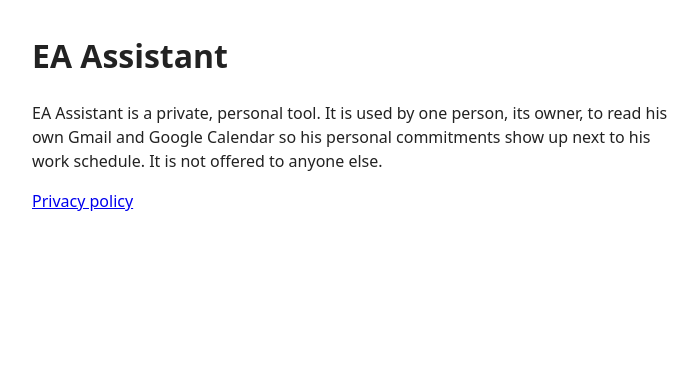
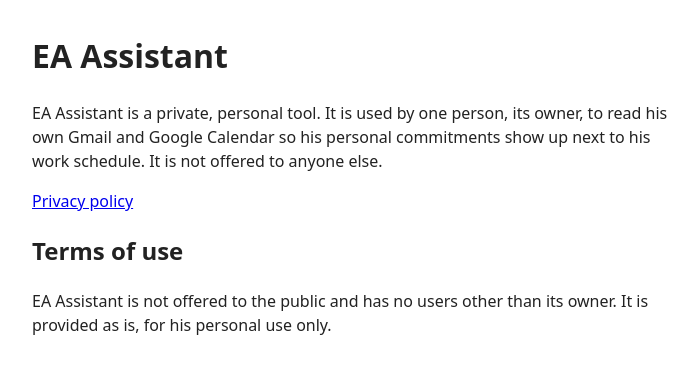
Before and after one commit to ttsmith21/ttsmith21.github.io, a plain HTML site: page index.html in a window 1280 px wide. Shown: the whole page, without its empty margins (288-986 px from the left). Drawn offline with Linux system fonts and the light colour scheme.

Commit message:
Add terms of use section

```diff
--- a/index.html
+++ b/index.html
@@ -11,5 +11,8 @@
 <p>EA Assistant is a private, personal tool. It is used by one person, its owner, to read his own Gmail and
 Google Calendar so his personal commitments show up next to his work schedule. It is not offered to anyone else.</p>
 <p><a href="privacy.html">Privacy policy</a></p>
+<h2 id="terms">Terms of use</h2>
+<p>EA Assistant is not offered to the public and has no users other than its owner. It is provided as is, for his
+personal use only.</p>
 </body>
 </html>
```
